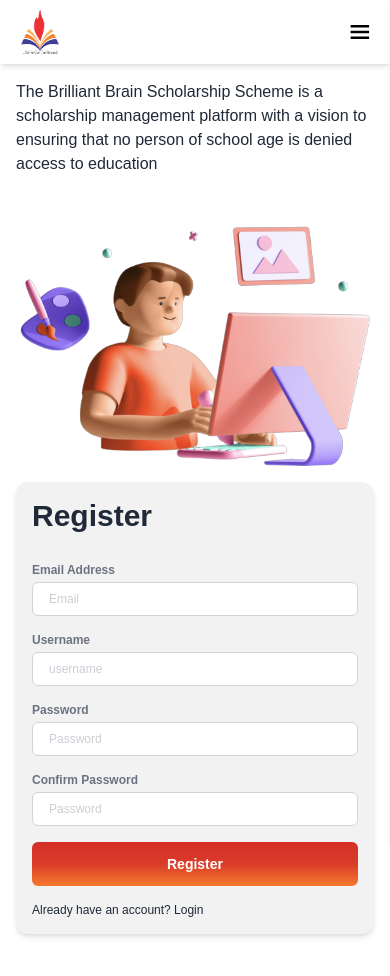
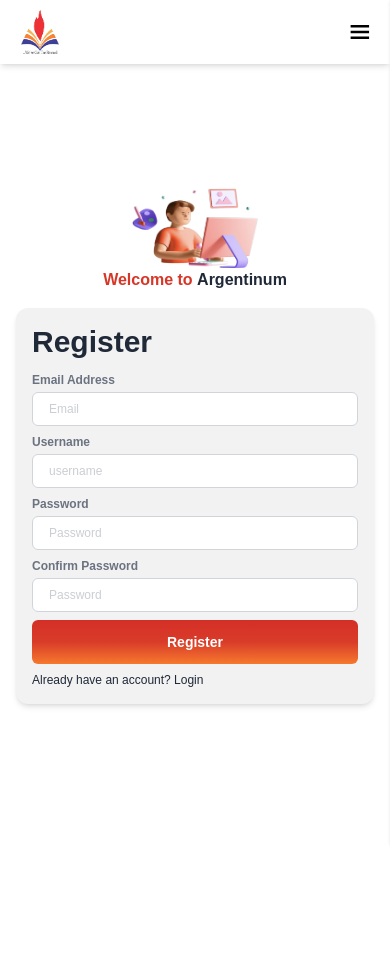
Before and after one commit to adefokun/brilliant-brain, a Next.js app: page /register in a window 390 px wide. Shown: the top 976 px of the page. After the commit the page ends 844 px from the top, so only its background shows below. Built offline with nearby package versions, Linux system fonts and the light colour scheme; a web font is replaced by a local one; what prettier-plugin-tailwindcss would draw is missing.

Commit message:
auth pages mobile resonsiveness

```diff
--- a/pages/login.tsx
+++ b/pages/login.tsx
@@ -11,12 +11,23 @@ const Login = () => {
 
     <div>
         <Header />
-        <div className="flex flex-col items-center justify-center min-h-screen">
-            <section className="section mb-32 pt-20 md:pt-40">
-                <div className="flex flex-col md:flex-row gap-4 md:gap-12">
-                    <div className="flex-1 flex flex-col justify-between gap-4">
+        <div className="flex flex-col items-center justify-center min-h-screen pb-12">
+            <section className="section pt-20 md:pt-28 w-full">
+                <div className="flex flex-col md:flex-row gap-4 md:gap-12 w-full">
+                    {/* <div className="flex-1 flex flex-col justify-between gap-4">
                         <p className="md:text-lg mb-4">The Brilliant Brain Scholarship Scheme is a scholarship management platform with a vision to ensuring that no person of school age is denied access to education </p>
                         <Image src={LockImg} alt="" className="" />
+                    </div> */}
+                    <div className="flex-1 flex flex-col-reverse justify-center items-center md:items-start md:flex-col md:justify-between text-center md:text-left">
+                        <div>
+                            <p className="md:text-4xl">
+                                <span className="text-primary font-bold">Welcome to </span>
+                                <span className="text-gray-800 font-bold font-argentinum">Argentinum</span>
+                            </p>
+                            <p className='hidden md:block'>The Brilliant Brain Scholarship Scheme is a scholarship management platform with a vision to ensuring that no person of school age is denied access to education </p>
+                        </div>
+                        {/* <h1 className="text-4xl font-bold text-gray-800 font-argentinum mb-3 text-center md:hidden">Sign In</h1> */}
+                        <Image src={LockImg} alt="" className="w-32 h-24 md:w-full md:h-auto" />
                     </div>
                     <div className="flex-1 flex flex-col p-4 md:p-10 bg-[#F2F2F2] rounded-xl shadow-md">
                         <h1 className="text-3xl font-bold text-gray-800 font-argentinum mb-3">Login</h1>
--- a/pages/register.tsx
+++ b/pages/register.tsx
@@ -14,16 +14,23 @@ const Register = () => {
   return (
     <div>
         <Header />
-        <div className="flex flex-col items-center justify-center min-h-screen">
-            <section className="section mb-32 pt-20 md:pt-40">
-                <div className="flex flex-col md:flex-row gap-4 md:gap-12">
-                    <div className="flex-1 flex flex-col justify-between">
-                        <p className="md:text-lg">The Brilliant Brain Scholarship Scheme is a scholarship management platform with a vision to ensuring that no person of school age is denied access to education </p>
-                        <Image src={RegisterImg} alt="" className="" />
+        <div className="flex flex-col items-center justify-center min-h-screen pb-12">
+            <section className="section pt-20 md:pt-28 w-full">
+                <div className="flex flex-col md:flex-row gap-4 md:gap-12 w-full">
+                    <div className="flex-1 flex flex-col-reverse justify-center items-center md:items-start md:flex-col md:justify-between text-center md:text-left">
+                        <div>
+                            <p className="md:text-4xl">
+                                <span className="text-primary font-bold">Welcome to </span>
+                                <span className="text-gray-800 font-bold font-argentinum">Argentinum</span>
+                            </p>
+                            <p className='hidden md:block'>Lorem ipsum, dolor sit amet consectetur, Lorem ipsum, dolor sit amet consectetur</p>
+                        </div>
+                        {/* <h1 className="text-4xl font-bold text-gray-800 font-argentinum mb-3 text-center md:hidden">Sign Up</h1> */}
+                        <Image src={RegisterImg} alt="" className="w-32 h-24 md:w-full md:h-auto" />
                     </div>
-                    <div className="flex-1 flex flex-col p-4 md:p-10 bg-[#F2F2F2] rounded-xl shadow-md">
-                        <h1 className="text-3xl font-bold text-gray-800 font-argentinum mb-3">Register</h1>
-                        <form className="flex flex-col gap-4 mt-4 text-xs">
+                    <div className="flex-1 flex flex-col p-4 md:p-10 bg-[#F2F2F2] rounded-xl shadow-md w-full">
+                        <h1 className="text-3xl font-bold text-gray-800 font-argentinum mb-3 md:mb-7">Register</h1>
+                        <form className="flex flex-col gap-2 md:gap-4 text-xs">
                             <div className='flex flex-col gap-1'>
                                 <label htmlFor="email" className="text-xs font-semibold text-gray-500">Email Address</label>
                                 <input type="email" placeholder="Email" className="px-4 py-2 border border-gray-300 rounded-md focus:outline-none focus:ring-2 focus:ring-primary focus:border-transparent placeholder:opacity-35 placeholder:text-xs text-xs" />
```
